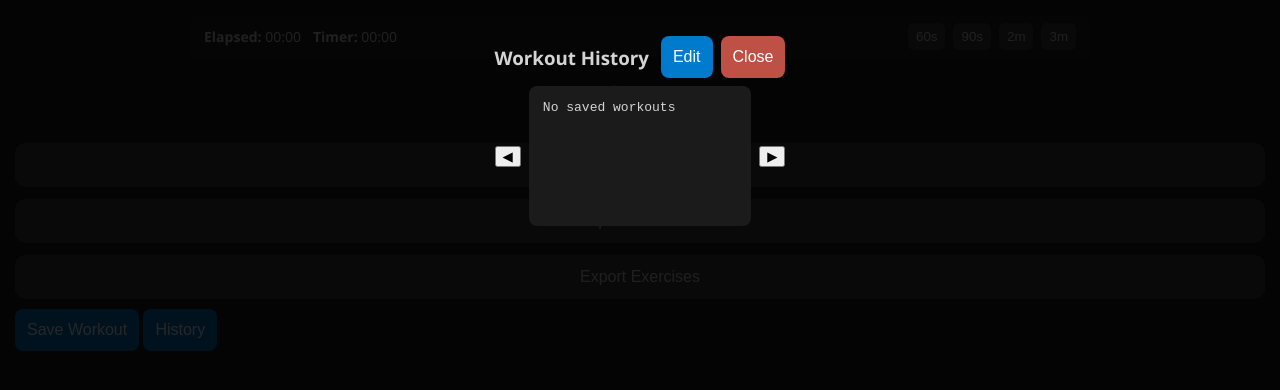
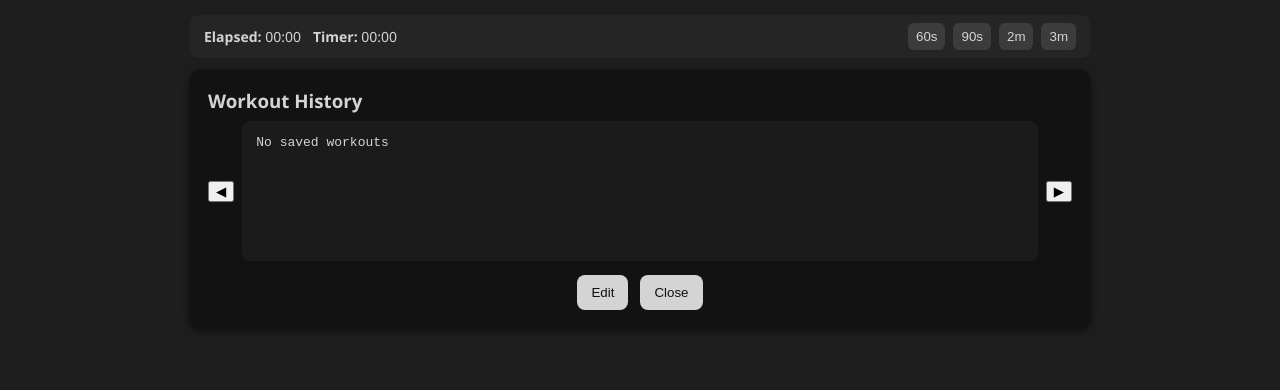
Before and after one commit to jrenegar/LiftLog, a plain HTML site: page index.html in a window 1280 px wide. Both pictures are taken after a click on the button "History". Drawn offline with Linux system fonts and the light colour scheme.

Commit message:
Make History its own full view. Add Clear All Exercises button.

```diff
--- a/app.js
+++ b/app.js
@@ -371,8 +371,27 @@ function saveWorkout() {
     }
 }
 
-function openHistory() { document.getElementById('historyPage').style.display = 'flex'; loadHistory(); }
-function closeHistory() { document.getElementById('historyPage').style.display = 'none'; }
+function openHistory() {
+    const main = document.getElementById('mainView');
+    const hist = document.getElementById('historyPage');
+    if (main) main.style.display = 'none';
+    if (hist) hist.style.display = 'block';
+    loadHistory();
+}
+function closeHistory() {
+    const main = document.getElementById('mainView');
+    const hist = document.getElementById('historyPage');
+    if (hist) hist.style.display = 'none';
+    if (main) main.style.display = '';
+}
+
+function clearAllExercises() {
+    const container = document.getElementById('logContainer');
+    if (!container) return;
+    if (!confirm('Clear all exercises from the workout? This cannot be undone.')) return;
+    container.innerHTML = '';
+    saveData();
+}
 
 function loadHistory() {
     historyDocs = [];
@@ -495,6 +514,7 @@ function bindUI() {
         openExportModal: (el) => el.addEventListener('click', openExportModal),
         saveWorkout: (el) => el.addEventListener('click', saveWorkout),
         openHistory: (el) => el.addEventListener('click', openHistory),
+        clearAllExercises: (el) => el.addEventListener('click', clearAllExercises),
         addExercise: (el) => el.addEventListener('click', () => addExercise()),
         closeAddExerciseModal: (el) => el.addEventListener('click', closeAddExerciseModal),
         importExercises: (el) => el.addEventListener('click', importExercises),
--- a/index.html
+++ b/index.html
@@ -33,15 +33,18 @@
     </div>
 </div>
 
-<h2>Workout Log</h2>
+<div id="mainView">
+    <h2>Workout Log</h2>
 
-<div id="logContainer"></div>
+    <div id="logContainer"></div>
 
-<button class="add-exercise-main" data-action="openAddExerciseModal">+ Add Exercise</button>
-<button class="import-exercises-main" data-action="openImportModal">Import Exercises</button>
-<button class="export-btn" data-action="openExportModal">Export Exercises</button>
-<button class="confirm-modal" data-action="saveWorkout" style="margin-top:10px;">Save Workout</button>
-<button class="confirm-modal" data-action="openHistory" style="margin-top:10px;">History</button>
+    <button class="add-exercise-main" data-action="openAddExerciseModal">+ Add Exercise</button>
+    <button class="import-exercises-main" data-action="openImportModal">Import Exercises</button>
+    <button class="export-btn" data-action="openExportModal">Export Exercises</button>
+    <button class="import-exercises-main" data-action="saveWorkout" style="margin-top:10px;">Save Workout</button>
+    <button class="import-exercises-main" data-action="openHistory" style="margin-top:10px;">History</button>
+    <button class="export-btn" data-action="clearAllExercises" style="margin-top:10px;">Clear All Exercises</button>
+</div>
 
 <!-- Add Exercise Modal -->
 <div id="addExerciseModalBg" class="modal-bg">
@@ -84,22 +87,21 @@
     </div>
 </div>
 
-<!-- History Page (full-screen) -->
+<!-- History Page (replaces main view) -->
 <div id="historyPage" class="history-page" style="display:none;">
-    <div style="max-width:900px; margin:12px auto;">
-        <div style="display:flex; justify-content:space-between; align-items:center; gap:12px;">
-            <h3 style="margin:0;">Workout History</h3>
-            <div style="display:flex; gap:8px;">
-                <button class="confirm-modal" data-action="editCurrentWorkout">Edit</button>
-                <button class="close-modal" data-action="closeHistory">Close</button>
-            </div>
-        </div>
+    <div class="history-inner">
+        <h3 style="margin:0 0 8px 0;">Workout History</h3>
         <div id="historyCarousel" style="display:flex; align-items:center; gap:8px; margin-top:8px;">
             <button data-action="historyPrev">◀</button>
             <div id="historySlide" style="flex:1; min-height:140px; background:#1b1b1b; padding:14px; border-radius:8px; overflow:auto; color:#d4d4d4;"></div>
             <button data-action="historyNext">▶</button>
         </div>
         <div id="historyCounter" style="color:#d4d4d4; font-size:13px; margin-top:8px;"></div>
+
+        <div class="history-footer">
+            <button class="history-btn" data-action="editCurrentWorkout">Edit</button>
+            <button class="history-btn" data-action="closeHistory">Close</button>
+        </div>
     </div>
 </div>
 
--- a/styles.css
+++ b/styles.css
@@ -198,18 +198,19 @@ textarea.comment {
 
     #historySlide { white-space:pre-wrap; font-family:monospace; font-size:13px; }
 
-    /* Full-screen history page */
+    /* History page: replaces workout log in-flow */
     .history-page {
-        position: fixed;
-        inset: 0;
-        background: rgba(0,0,0,0.85);
-        z-index: 2000;
-        display: flex;
-        align-items: flex-start;
-        overflow: auto;
-        padding: 24px;
+        display: none;
+        max-width: 900px;
+        margin: 12px auto;
+        background: #121212;
+        padding: 18px;
+        border-radius: 10px;
+        box-shadow: 0 2px 8px rgba(0,0,0,0.6);
     }
-    .history-page .modal-like { max-width: 900px; margin: 0 auto; }
+    .history-page .history-inner { max-width: 900px; margin: 0 auto; }
+    .history-footer { display:flex; gap:12px; justify-content:center; margin-top:14px; }
+    .history-btn { background:#d4d4d4; color:#111; border:none; padding:10px 14px; border-radius:8px; cursor:pointer; }
 
 /* ---------------- MODALS ---------------- */
 .modal-bg {
```
